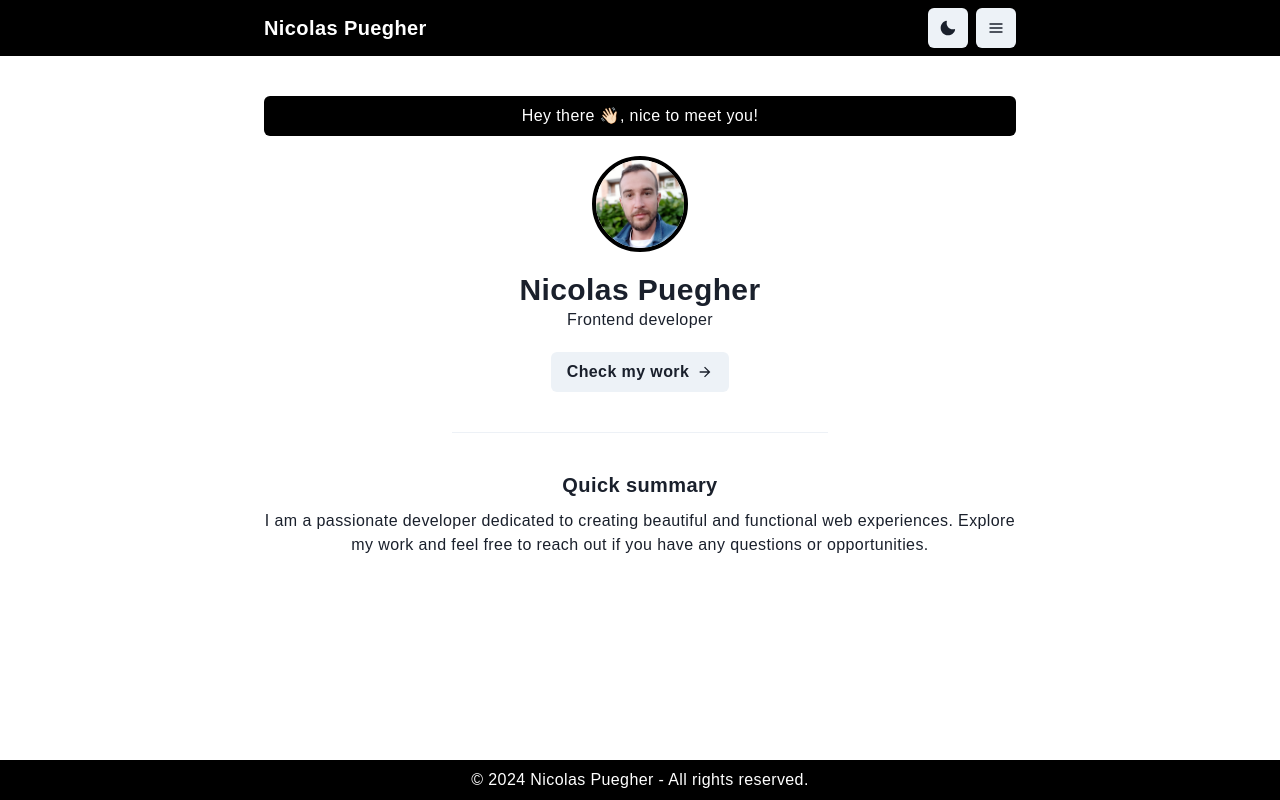
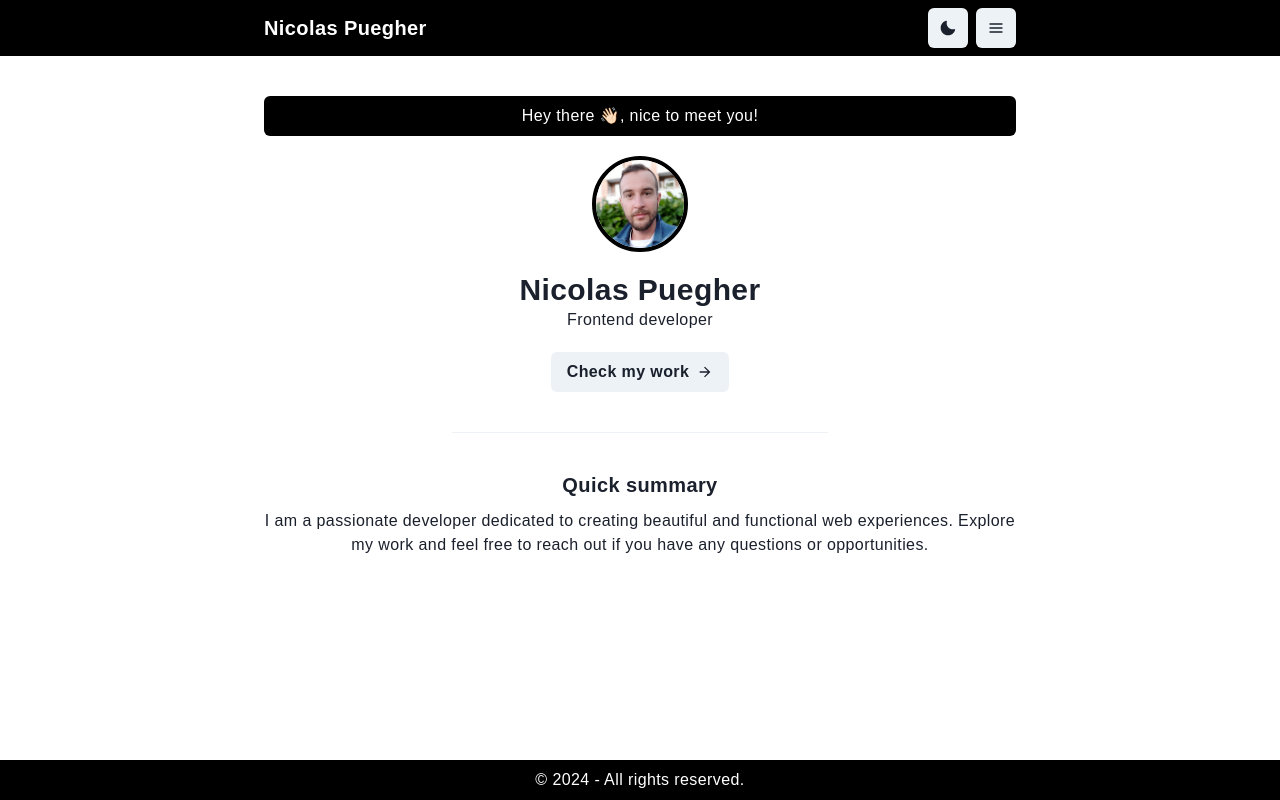
Before and after one commit to nicoPuegher/portfolio, a React (Vite) app: page / in a window 1280 px wide. Built offline with nearby package versions, Linux system fonts and the light colour scheme.

Commit message:
Remove name from footer

```diff
--- a/src/layouts/footer.jsx
+++ b/src/layouts/footer.jsx
@@ -4,7 +4,7 @@ import { Box, Text } from '@chakra-ui/react';
 export default function Footer() {
 	const date = new Date();
 	const currentYear = date.getFullYear();
-	const copyright = `© ${currentYear} Nicolas Puegher - All rights reserved.`;
+	const copyright = `© ${currentYear} - All rights reserved.`;
 
 	return (
 		<Box as="footer" py={2} color="white" backgroundColor="black">
```
